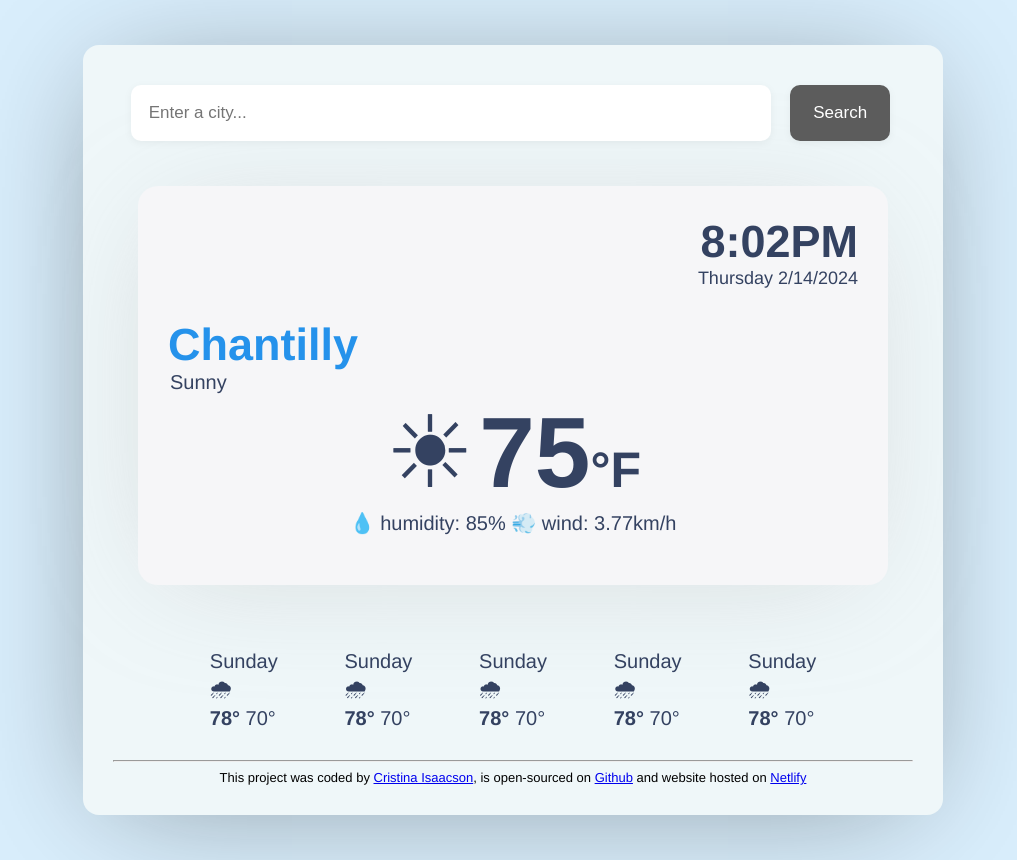
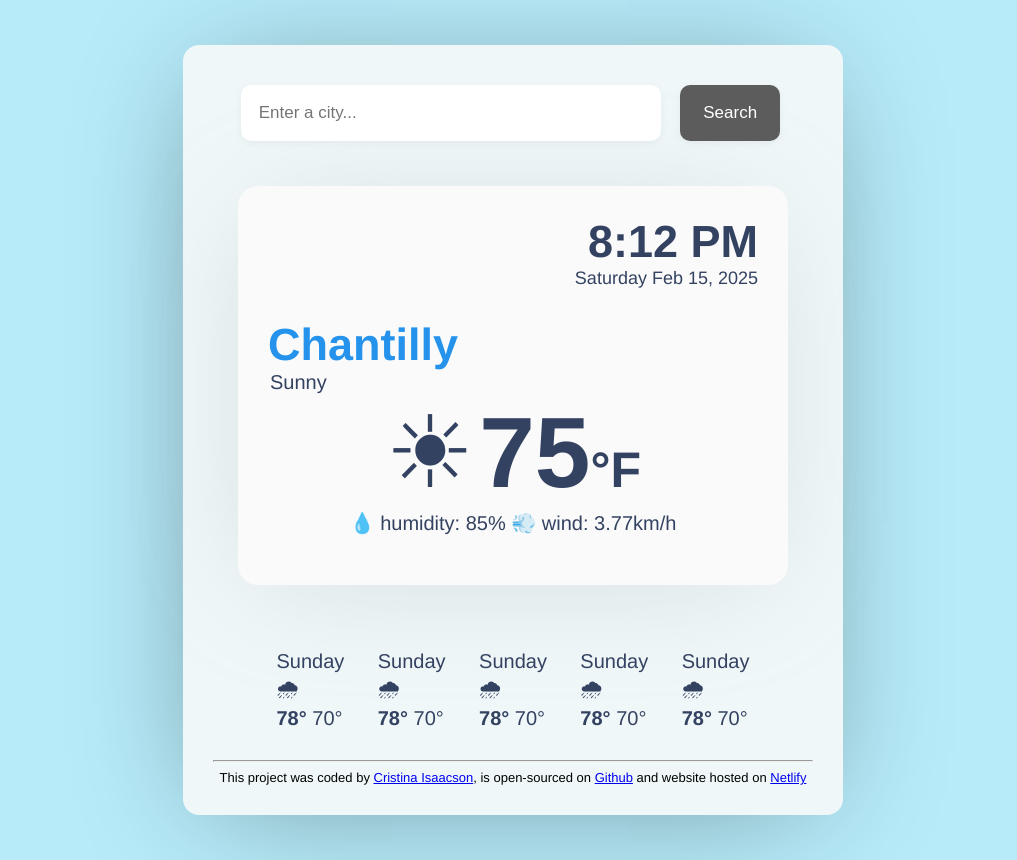
Before and after one commit to nycxcristie/2025updated_weatherapp, a plain HTML site: page index.html in a window 1280 px wide. Shown: the whole page, without its empty margins (127-1144 px from the left). Drawn offline with nearby package versions, Linux system fonts and the light colour scheme.

Commit message:
app now updates date, 12hr am/pm clock, humidity and wind,

```diff
--- a/index.html
+++ b/index.html
@@ -26,8 +26,8 @@
       </header>
       <main>
         <div class="date-time">
-          <h2><strong>8:02PM</strong></h2>
-          <h3>Thursday 2/14/2024</h3>
+          <h2 class="time" id="time">8:02PM</h2>
+          <h3 id="date">Thursday 2/14/2024</h3>
         </div>
         <h1 id="city">Chantilly</h1>
         <p class="sunny">Sunny</p>
@@ -37,8 +37,9 @@
         ><span class="f">°F</span>
 
         <p class="humind">
-          <span class="humidity">💧 humidity: 85%</span>
-          <span class="wind">💨 wind: 3.77km/h</span>
+          <span class="humidity">💧 humidity: </span
+          ><span id="humidityNum">85</span>%
+          <span class="wind">💨 wind: <span id="windNum">3.77</span>km/h</span>
         </p>
         <div class="five-day-forecast"></div>
       </main>
--- a/src/script.js
+++ b/src/script.js
@@ -1,8 +1,24 @@
 function updateWeather(response) {
+  console.log(response);
+  // getting temperature from search starts here
   let temperatureElement = document.querySelector("#temperature");
   let realCelsiusTemperature = response.data.temperature.current;
   let realFTemperature = (realCelsiusTemperature * 9) / 5 + 32;
   temperatureElement.innerHTML = Math.round(realFTemperature);
+  // getting temperature from search ends here
+
+  //   getting humidity starts here
+  let humidityElement = document.querySelector("#humidityNum");
+  let humidityUpdate = response.data.temperature.humidity;
+
+  humidityElement.innerHTML = humidityUpdate;
+  //   getting humidity ends here
+
+  //   getting humidity starts here
+  let windElement = document.querySelector("#windNum");
+  let windUpdate = response.data.wind.speed;
+  windElement.innerHTML = windUpdate;
+  // getting humidity ends here
 }
 
 function searchCity(city) {
@@ -22,3 +38,86 @@ function handleSearch(event) {
 
 let searchFormElement = document.querySelector("#searchForm");
 searchFormElement.addEventListener("submit", handleSearch);
+
+// time function starts here
+let now = new Date();
+let date = now.getDate();
+let hours = now.getHours();
+let minutes = now.getMinutes();
+let year = now.getFullYear();
+let weekDay = now.getDay();
+
+// show days of the week in word form-- starts here--
+let days = [
+  "Sunday",
+  "Monday",
+  "Tuesday",
+  "Wednesday",
+  "Thursday",
+  "Friday",
+  "Saturday",
+];
+
+let day = days[now.getDay()];
+// show days of the week in word form-- ends here--
+
+// --show months in abb. form-- starts here --
+let month = now.getMonth();
+
+let months = [
+  "Jan",
+  "Feb",
+  "Mar",
+  "Apr",
+  "May",
+  "Jun",
+  "Jul",
+  "Aug",
+  "Sep",
+  "Oct",
+  "Nov",
+  "Dec",
+];
+
+let monthToday = months[month];
+
+// --show months in abb. form-- ends here --
+
+// --show minutes with 0 when it's a single digit-- starts here--
+// function showMinutes() {
+//   let newMinutes = ["00", "01", "02", "03", "04", "05", "06", "07", "08", "09"];
+//   if (minutes > 10) {
+//     return now.getMinutes();
+//   } else if (minutes < 9) {
+//     return newMinutes;
+//   }
+// }
+// let min = showMinutes();
+// --show minutes with 0 when it's a single digit-- ends here--
+
+// --decide if it's AM or PM-- starts here--
+// function showAmPm() {
+//   if (now.getHours() > 11) {
+//     return "PM";
+//   } else {
+//     return "AM";
+//   }
+// }
+// let amPm = showAmPm();
+// console.log(amPm);
+// --decide if it's AM or PM-- ends here--
+
+// better 12 hr timestamp starts here --
+let currentTime = new Date();
+let options = { timeStyle: "short", hour12: true };
+let timeString = currentTime.toLocaleTimeString("en-US", options);
+
+// better 12 hr timestamp starts here --
+
+let newTime = document.querySelector("#time");
+newTime.innerHTML = `${timeString}`;
+// time ends here
+
+// date starts here--
+let newDate = document.querySelector("#date");
+newDate.innerHTML = `${day} ${monthToday} ${date}, ${year}`;
--- a/src/style.css
+++ b/src/style.css
@@ -1,5 +1,5 @@
 body {
-  background-color: rgba(188, 225, 250, 0.563);
+  background-color: #b7ebfa;
   font-family: helvetica;
 }
 header {
@@ -57,7 +57,7 @@ p {
   margin: 0;
 }
 main {
-  background-color: rgb(246, 246, 248);
+  background-color: #fafafa;
   border-radius: 20px;
   padding: 0px 0px 0px 0px;
   box-shadow: -4px 10px 121px -30px rgba(172, 172, 172, 0.418);
@@ -73,7 +73,7 @@ main {
   padding: 30px 30px 0px 0px;
 }
 .five-day-forecast {
-  background-color: white;
+  background-color: #e2e6e9;
   margin: 45px;
 }
 .humidity {
@@ -83,7 +83,7 @@ main {
   padding: 0px 10px 50px 10px;
 }
 .weather-app {
-  max-width: 800px;
+  max-width: 600px;
   margin: 45px auto;
   padding: 0px 30px 30px 30px;
   background-color: rgb(239, 247, 249);
@@ -95,12 +95,12 @@ main {
 }
 .search-form-input {
   font-size: 17px;
-  background-color: rgb(255, 255, 255);
+  background-color: white;
   box-shadow: -4px 10px 121px -30px rgba(10, 10, 10, 0.418);
   border-radius: 10px;
   border: none;
   padding: 18px;
-  width: 80%;
+  width: 70%;
   margin: 40px 5px 0px 5px;
   transition: all 0.3s ease;
   box-shadow: 0 2px 8px rgba(0, 0, 0, 0.05);
@@ -134,6 +134,9 @@ main {
   font-weight: 700;
   font-size: 100px;
 }
+.time {
+  font-weight: 600;
+}
 .f {
   margin: 0;
   color: #344261;
```
